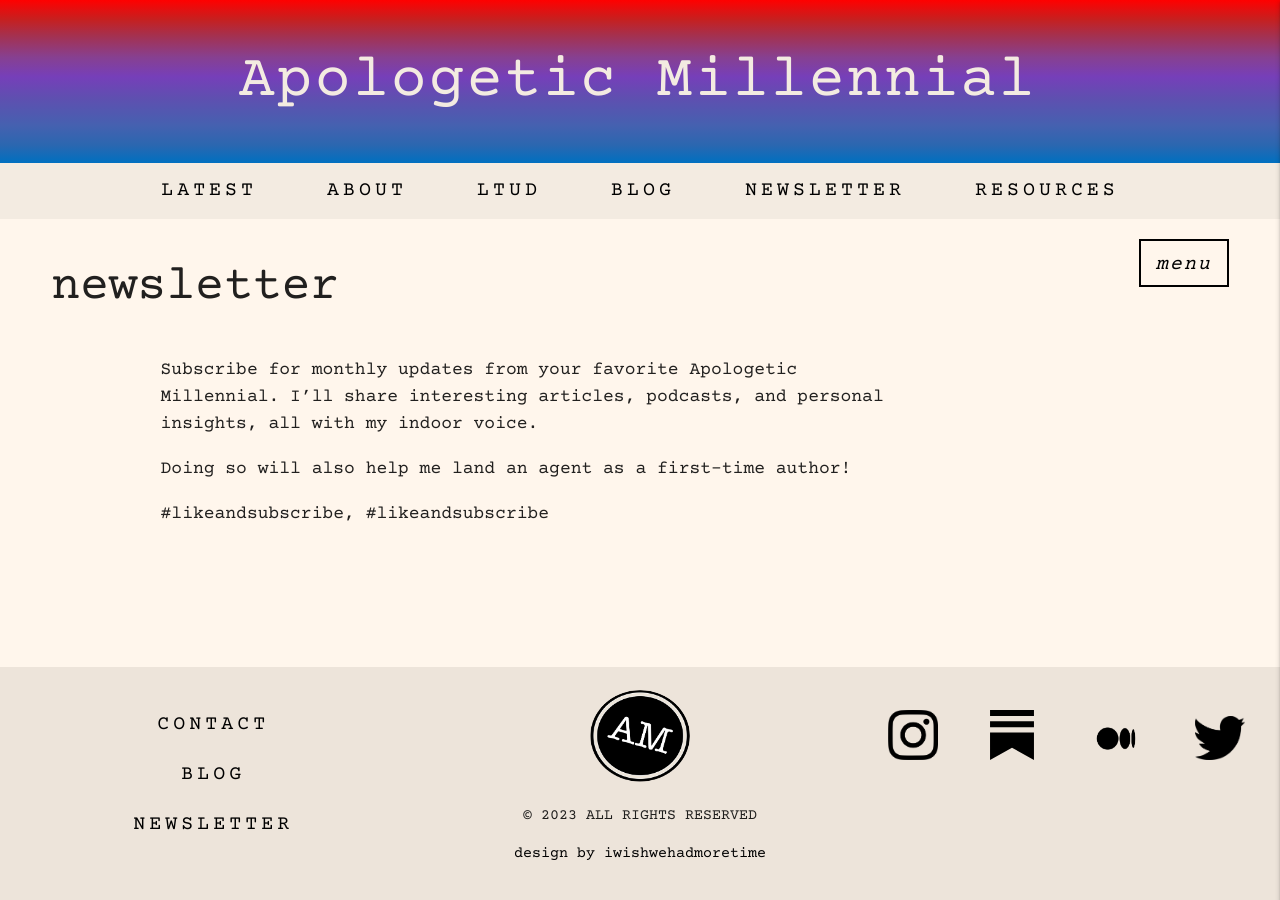
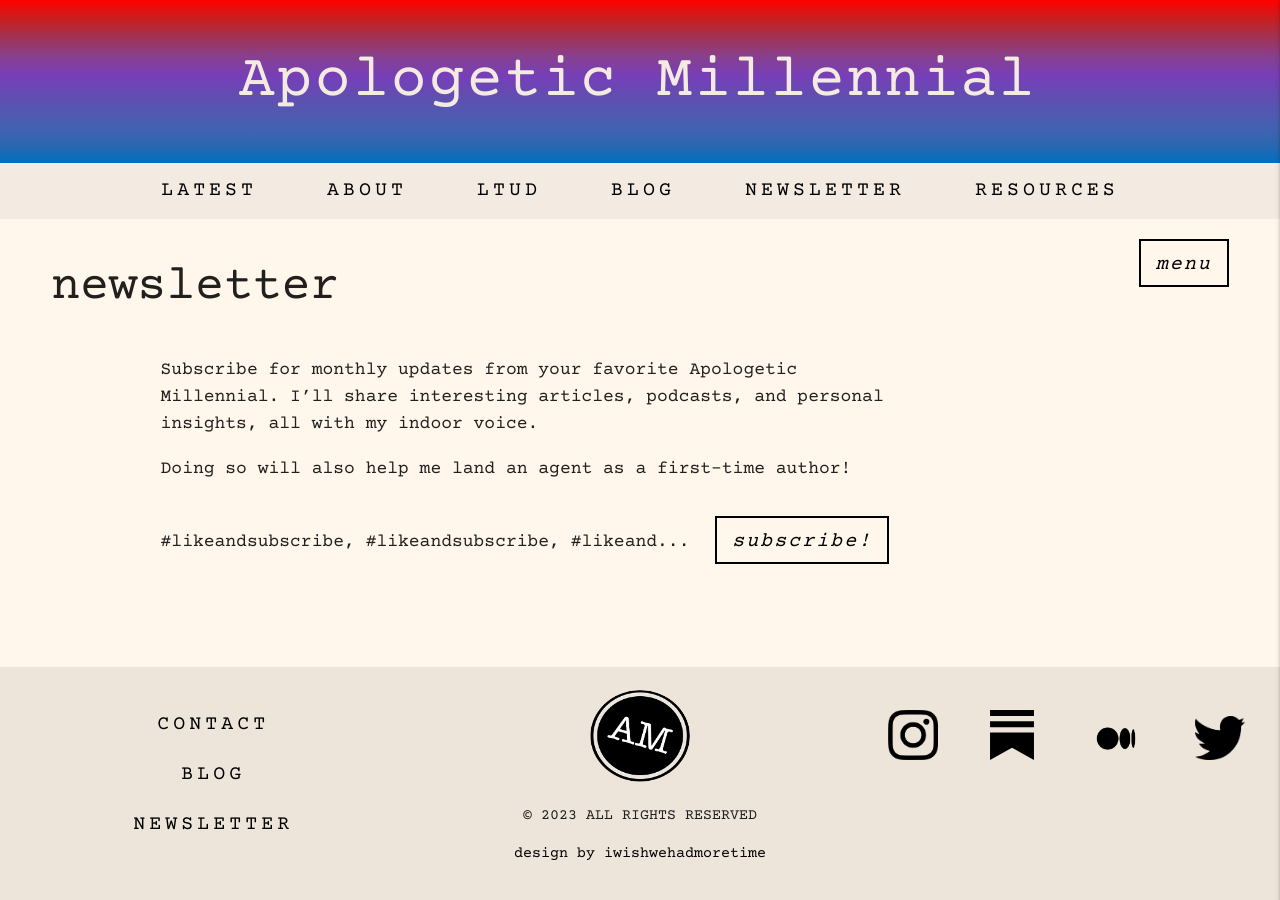
Before and after one commit to khiciste/apologetic_millennial, a Jekyll site: the page built from newsletter.html, in a window 1280 px wide. Built offline with Jekyll 4.4.1, drawn with Linux system fonts in a browser that asks for light colours; some web fonts are replaced; some of the changed lines change nothing that is shown.

Commit message:
changing mailchimp auto popup to onclick

```diff
--- a/newsletter.html
+++ b/newsletter.html
@@ -17,11 +17,21 @@
           Doing so will also help me land an agent as a first-time author!
         </p>
         <p>
-          #likeandsubscribe, #likeandsubscribe
+          #likeandsubscribe, #likeandsubscribe, #likeand...
+          <button class="button" id="subscribe-button">subscribe!</button>
         </p>
       </div>
 
-      <script id="mcjs">!function(c,h,i,m,p){m=c.createElement(h),p=c.getElementsByTagName(h)[0],m.async=1,m.src=i,p.parentNode.insertBefore(m,p)}(document,"script","https://chimpstatic.com/mcjs-connected/js/users/789b091174d2add44d6e07a83/32e6b0d05cba9d504ab24f6c3.js");</script>
+      <script id="mcjs">
+        function showPopup() {
+          !function(c,h,i,m,p){m=c.createElement(h),p=c.getElementsByTagName(h)[0],m.async=1,m.src=i,p.parentNode.insertBefore(m,p)}(document,"script","https://chimpstatic.com/mcjs-connected/js/users/789b091174d2add44d6e07a83/32e6b0d05cba9d504ab24f6c3.js");
+
+          //unsetting the cookie
+          document.cookie = "MCPopupClosed=; expires=Thu, 01 Jan 1970 00:00:00 UTC; path=/;";
+          document.cookie = "MCPopupSubscribed=; expires=Thu, 01 Jan 1970 00:00:00 UTC; path=/;";
+        }
+        document.getElementById("subscribe-button").onclick = function() { showPopup(); }
+      </script>
 
       <!--         <h2>sign up!</h2>
 
```
